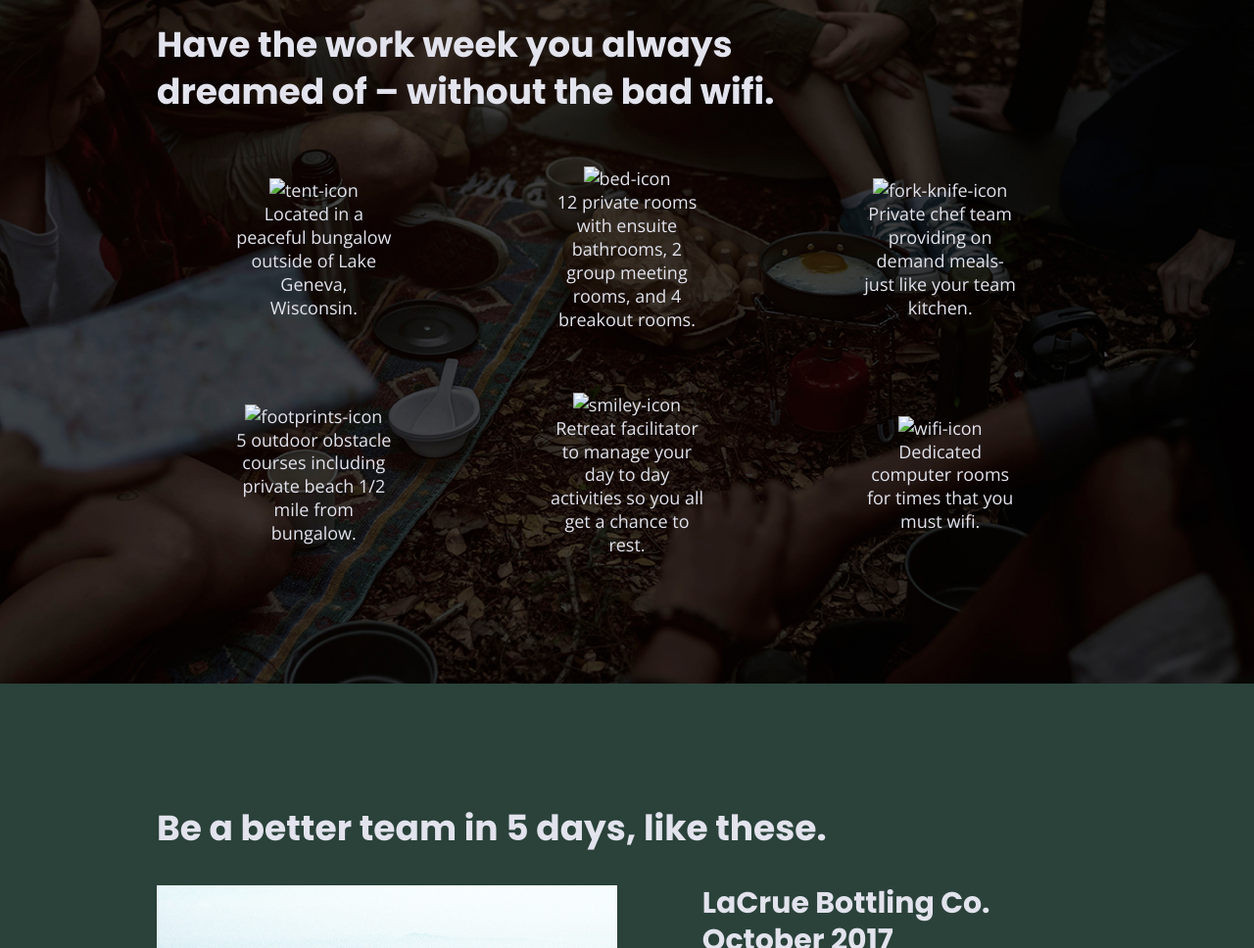
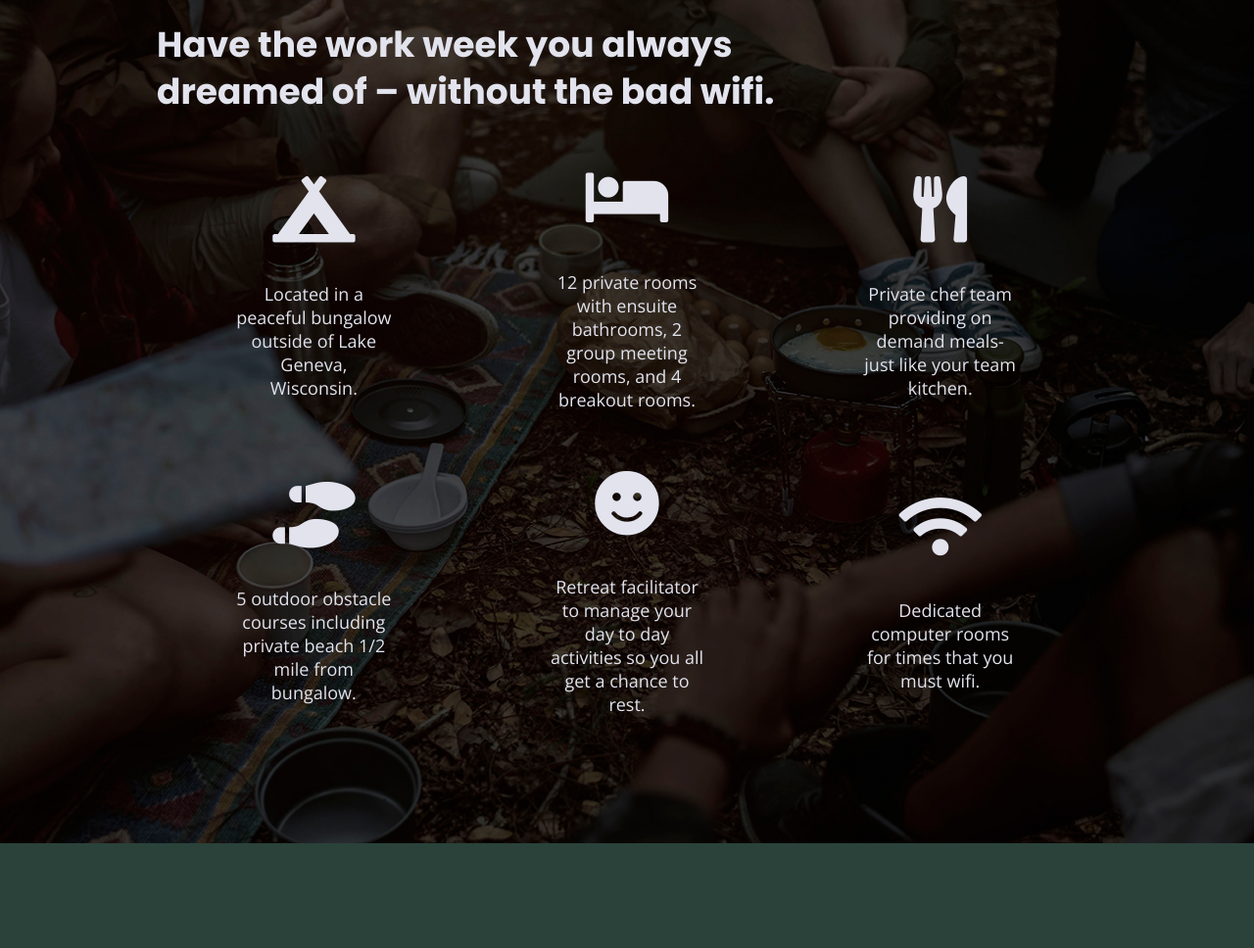
Before and after one commit to firecatcreations/coding-responsive-websites, a plain HTML site: page unplugged-retreat/unplugged-retreat-website/index.html in a window 1280 px wide. Shown: the part 977-1945 px from the top of the page at 98% size. Drawn offline with nearby package versions, Linux system fonts and the light colour scheme.

Commit message:
updated icons

```diff
--- a/unplugged-retreat/unplugged-retreat-website/css/main.css
+++ b/unplugged-retreat/unplugged-retreat-website/css/main.css
@@ -328,6 +328,11 @@ aside {
 .features p {
     margin: 0;
     text-align: center;
+}
+
+.features i {
+    font-size: 3.75em;
+    margin-bottom: 40px;
 }
 
 /*  Reviews  */
--- a/unplugged-retreat/unplugged-retreat-website/index.html
+++ b/unplugged-retreat/unplugged-retreat-website/index.html
@@ -10,6 +10,10 @@
   <title>Unplugged</title>
   <meta name="description" content="">
   <meta name="viewport" content="width=device-width, initial-scale=1, shrink-to-fit=no">
+
+  <link rel="stylesheet" href="https://use.fontawesome.com/releases/v5.6.3/css/all.css" integrity="sha384-UHRtZLI+pbxtHCWp1t77Bi1L4ZtiqrqD80Kn4Z8NTSRyMA2Fd33n5dQ8lWUE00s/" crossorigin="anonymous">
+
+
 
   <link rel="manifest" href="site.webmanifest">
   <link rel="apple-touch-icon" href="icon.png">
@@ -68,36 +72,35 @@
 
         <section class="features">
           <div class="content-wrapper">
-            <background src="img/info-image.png" alt="information-image"></background>
             <h2>Have the work week you always dreamed of &ndash; without the bad wifi.</h2>
             <div class="features-items">
               <article>
-                <p class="fontawesome-icon"><img src="img/tent-icon.png" alt="tent-icon"></p>
+                <p class="fontawesome-icon"><i class="fas fa-campground"></i></p>
                 <p class="features-item-description">Located in a peaceful bungalow outside of Lake Geneva, Wisconsin.</p>
               </article>
 
               <article>
-                <p class="fontawesome-icon"><img src="img/bed-icon.png" alt="bed-icon"></p>
+                <p class="fontawesome-icon"><i class="fas fa-bed"></i></p>
                 <p class="features-item-description">12 private rooms with ensuite bathrooms, 2 group meeting rooms, and 4 breakout rooms.</p>
               </article>
 
               <article>
-                <p class="fontawesome-icon"><img src="img/fork-knife-icon.png" alt="fork-knife-icon"></p>
+                <p class="fontawesome-icon"><i class="fas fa-utensils"></i></p>
                 <p class="features-item-description">Private chef team providing on demand meals-just like your team kitchen.</p>
               </article>
 
               <article>
-                <p class="fontawesome-icon"><img src="img/footprints-icon.png" alt="footprints-icon"></p>
+                <p class="fontawesome-icon"><i class="fas fa-shoe-prints"></i></p>
                 <p class="features-item-description">5 outdoor obstacle courses including private beach 1/2 mile from bungalow.</p>
               </article>
 
               <article>
-                <p class="fontawesome-icon"><img src="img/smiley-icon.png" alt="smiley-icon"></p>
+                <p class="fontawesome-icon"><i class="fas fa-smile"></i></p>
                 <p class="features-item-description">Retreat facilitator to manage your day to day activities so you all get a chance to rest.</p>
               </article>
 
               <article>
-                <p class="fontawesome-icon"><img src="img/wifi-icon.png" alt="wifi-icon"></p>
+                <p class="fontawesome-icon"><i class="fas fa-wifi"></i></p>
                 <p class="features-item-description">Dedicated computer rooms for times that you must wifi.</p>
               </article>
             </div>
```
